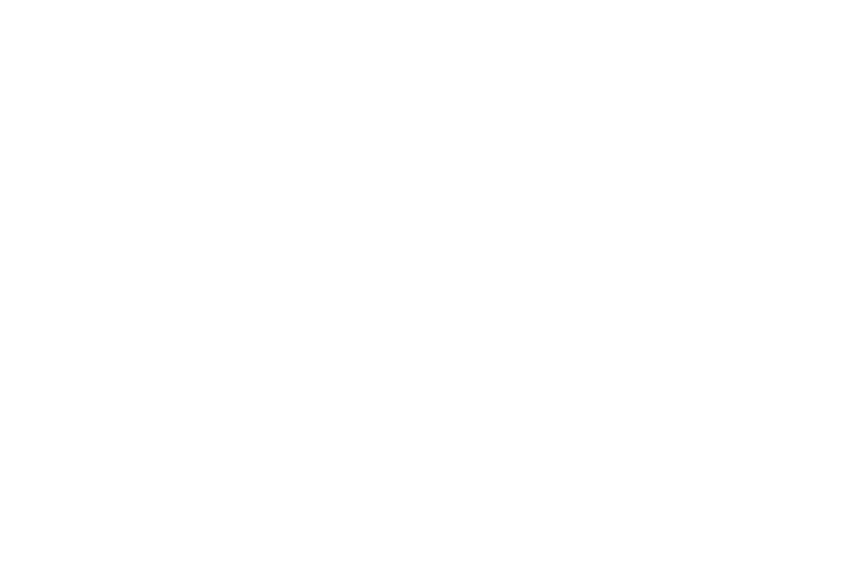
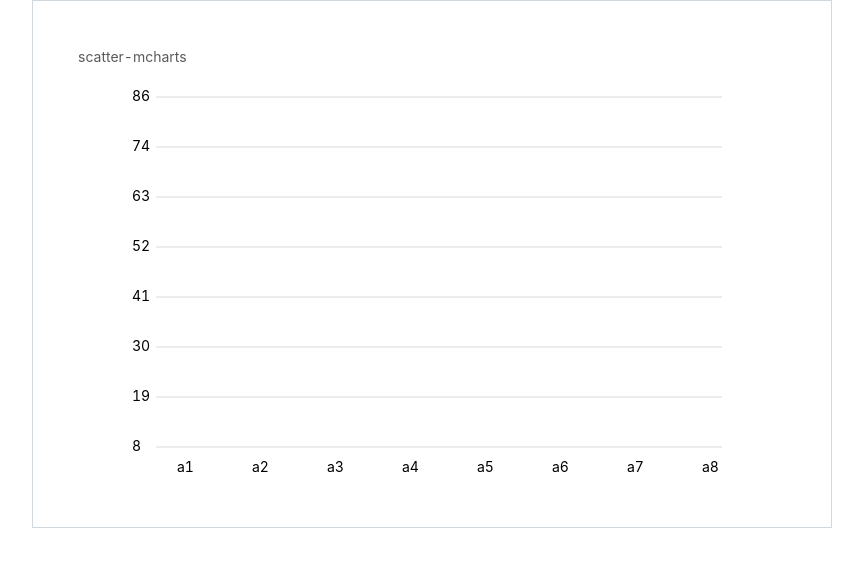
Before and after one commit to ZJBC/mcharts, a website built with webpack: page index.html in a window 1280 px wide. Shown: the whole page, without its empty margins (208-1071 px from the left). Built offline with nearby package versions, Linux system fonts and the light colour scheme.

Commit message:
初始化散点图

```diff
--- a/index.html
+++ b/index.html
@@ -8,7 +8,9 @@
     <div id="root">
       <!-- <div id="pie-mcharts" class="container"></div> -->
       <!-- <div id="line-mcharts" class="container"></div> -->
-      <div id="bar-mcharts" class="container"></div>
+      <!-- <div id="bar-mcharts" class="container"></div> -->
+      <div id="scatter-mcharts" class="container"></div>
+
     </div>
   </body>
 </html>
--- a/index.js
+++ b/index.js
@@ -1,6 +1,7 @@
 import Pie  from './src/charts/pie'
 import Line  from './src/charts/line'
 import Bar  from './src/charts/bar'
+import Scatter  from './src/charts/scatter'
 import './src/css/index.css'
 export default class Mcharts {
   constructor(args) {
@@ -15,52 +16,55 @@ export default class Mcharts {
       case 'bar': {
         return new Bar(args)
       }
+      case 'scatter': {
+        return new Scatter(args)
+      }
       default:
         break
     }
   }
 }
-// new Mcharts({
-//   container: document.getElementById('bar-mcharts'),
-//   title: 'bar-mcharts',
-//   data: {
-//     labels: ["a1", "a2","a3","a4","a5","a6","a7","a8"],
-//     // labels: ["12am-3am", "3am-6am"],
-//     datasets: [
-//       {
-//         title: "line1111",
-//         values: [80, 47,26,64,53,71,10,83]
-//       }
-//       ,
-//       {
-//         title: "line1111",
-//         values: [78, 27,46,84,35,17,34,63]
-//       }
-//       // ,
-//       // {
-//       //   title: "line1111",
-//       //   values: [63, 27,96,84,35,17,67,76]
-//       // }
-//       // ,
-//       // {
-//       //   title: "line1111",
-//       //   values: [86, 27,96,56,54,17,110,78]
-//       // },
-//       // {
-//       //   title: "line1111",
-//       //   values: [90, 83,96,84,12,17,110,90]
-//       // },
-//       // {
-//       //   title: "line1111",
-//       //   values: [47, 27,91,86,37,17,110,84]
-//       // }
-//     ]
-//   },
-//   width: 600,
-//   type: 'bar',
-//   colors: [ 'red','#000','#7cd6fd']
+new Mcharts({
+  container: document.getElementById('scatter-mcharts'),
+  title: 'scatter-mcharts',
+  data: {
+    labels: ["a1", "a2","a3","a4","a5","a6","a7","a8"],
+    // labels: ["12am-3am", "3am-6am"],
+    datasets: [
+      {
+        title: "scatter11",
+        values: [80, 47,26,64,53,71,10,83]
+      }
+      // ,
+      // {
+      //   title: "line1111",
+      //   values: [78, 27,46,84,35,17,34,63]
+      // }
+      // ,
+      // {
+      //   title: "line1111",
+      //   values: [63, 27,96,84,35,17,67,76]
+      // }
+      // ,
+      // {
+      //   title: "line1111",
+      //   values: [86, 27,96,56,54,17,110,78]
+      // },
+      // {
+      //   title: "line1111",
+      //   values: [90, 83,96,84,12,17,110,90]
+      // },
+      // {
+      //   title: "line1111",
+      //   values: [47, 27,91,86,37,17,110,84]
+      // }
+    ]
+  },
+  width: 600,
+  type: 'scatter',
+  colors: [ 'red','#000','#7cd6fd']
 
-//   // type: 'line',
-//   // colors: [ 'red', '#000', '#7cd6fd', '#000', 'red', '#7cd6fd', '#ccc', 'blue'],
-//   // radius: 80
-// })
+  // type: 'line',
+  // colors: [ 'red', '#000', '#7cd6fd', '#000', 'red', '#7cd6fd', '#ccc', 'blue'],
+  // radius: 80
+})
--- a/src/charts/baseCharts.js
+++ b/src/charts/baseCharts.js
@@ -27,7 +27,7 @@ class baseCharts {
     container.innerHTML = containerHtml  // 设置外层容器
     this.mchartsContainer = container.querySelector('.mcharts-container-charts')
 
-    if(this.type === 'line' || this.type === 'bar') {
+    if(this.type === 'line' || this.type === 'bar' || this.type === 'scatter') {
       this.createElement()
     }
   }
--- /dev/null
+++ b/src/charts/scatter.js
@@ -0,0 +1,19 @@
+/**
+ * 柱状图 bar
+ *
+
+ */
+import AxisCharts from './AxisCharts'
+import Tooltip from '../component/toolTip'
+import util from '../util'
+class Scatter extends AxisCharts{
+  constructor(arg) {
+    super(arg)
+    this.init()
+  }
+  init() {
+    console.log("个发生的范德萨是散点图")
+  }
+}
+
+export default Scatter
```
